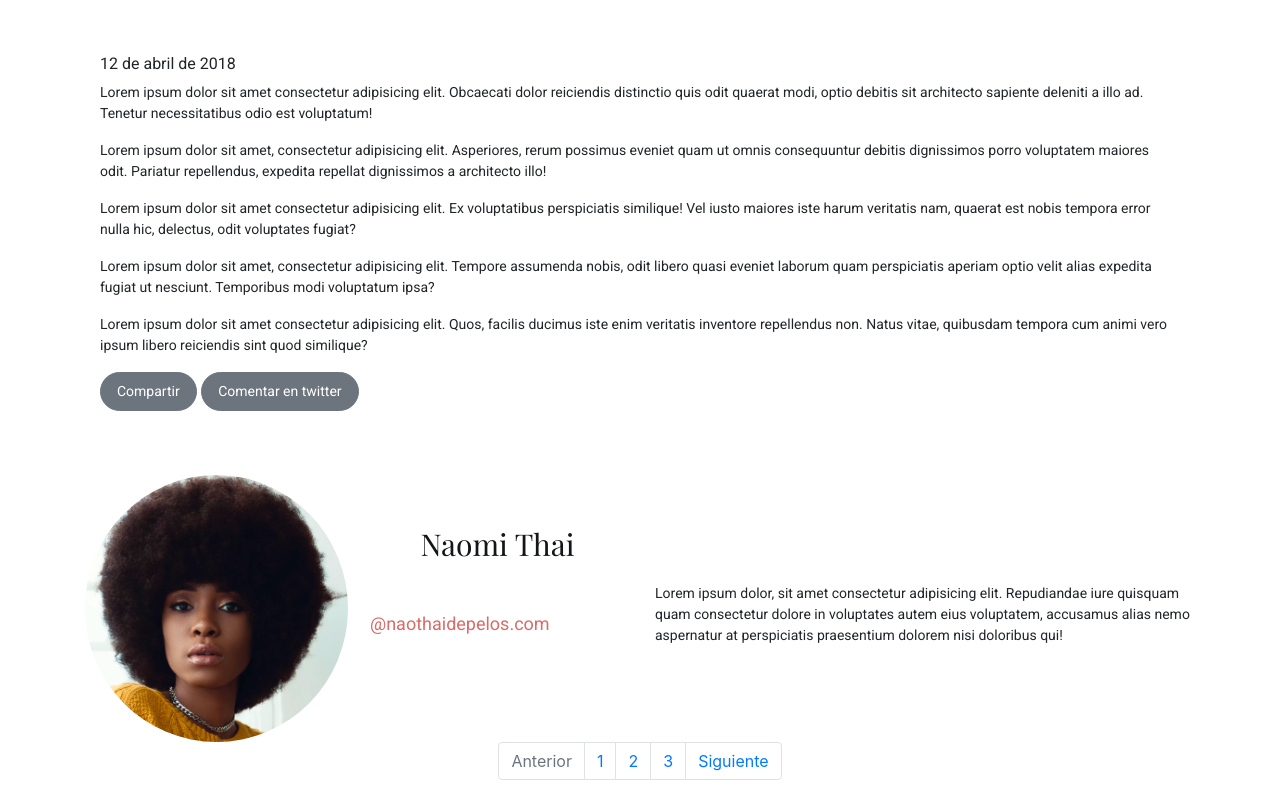
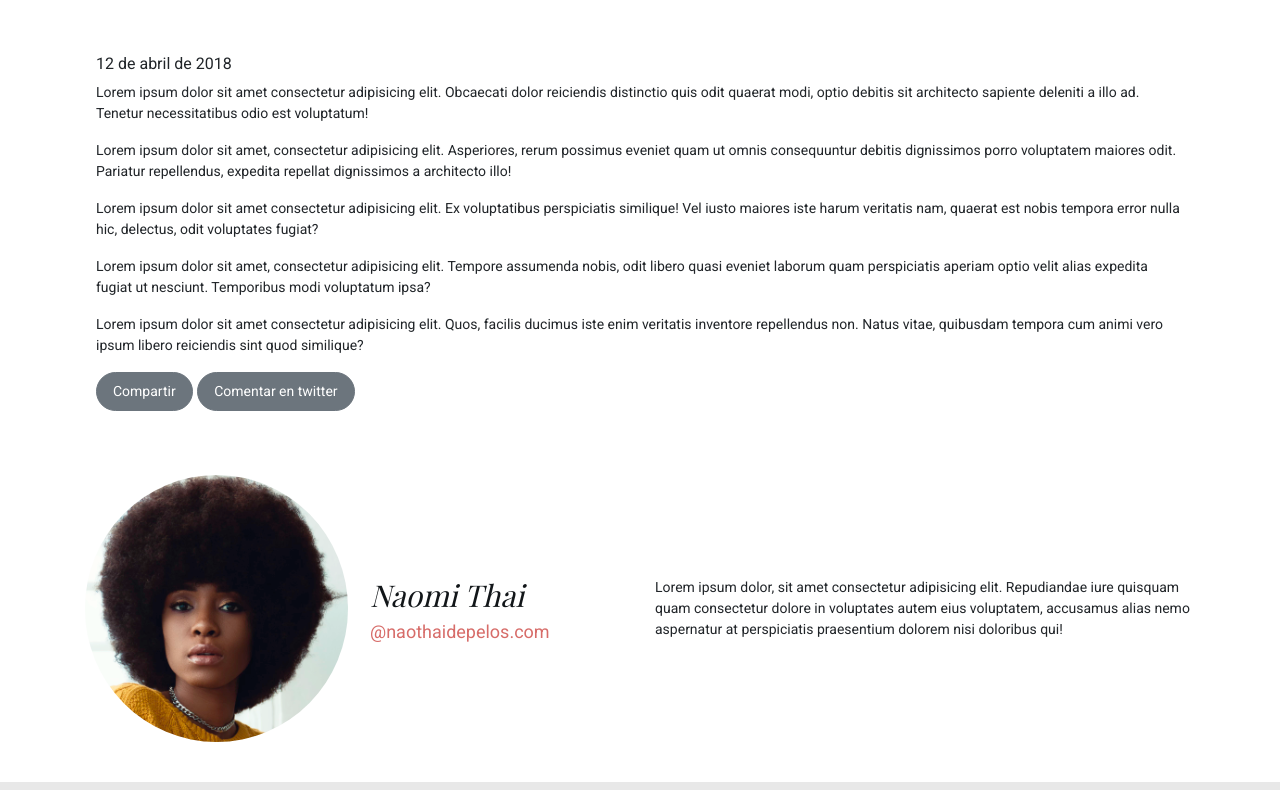
Before and after one commit to bernardahurtado/Blog-Barbershop, a plain HTML site: page index.html in a window 1280 px wide. Shown: the part 863-1653 px from the top of the page. Drawn offline with nearby package versions, Linux system fonts and the light colour scheme; a web font is replaced by a local one.

Commit message:
modificaciones index y estilos

```diff
--- a/assets/scss/base/_typography.scss
+++ b/assets/scss/base/_typography.scss
@@ -4,12 +4,14 @@ h1 {
     font-family: $playfair;
     font-weight: $black-italic;
     font-size: $xx-large;
+    font-style: italic;
 }
 
 h3 {
     font-family: $playfair;
     font-weight: $regular;
     font-size: $x-large;
+    font-style: italic;
 }
 
 h4 {
--- a/assets/scss/layout/_footer.scss
+++ b/assets/scss/layout/_footer.scss
@@ -3,4 +3,9 @@
 
     background-color: $eerie-black;
     text-align: center;
+    height: 12.5rem;
     }
+
+.logo__footer {
+    margin-top: 4.375rem;
+}
--- a/assets/scss/layout/_main.scss
+++ b/assets/scss/layout/_main.scss
@@ -25,8 +25,8 @@
 .container-fluid {
     padding-top: 5%;
     padding-bottom: 5%;
-    padding-left: 100px;
-    padding-right: 100px;
+    padding-left: 6rem;
+    padding-right: 6rem;
 }
 
 h3 {
@@ -37,13 +37,25 @@ h4 {
     color: $rudy-pink;
 }
 
+.sec-autor {
+    margin-bottom: 2.5rem;
+}
+
+.col__sec-autor {
+    text-align: left;
+    margin-top: 9%;
+}
+
 .sec__autor-h3 {
-    text-align: center;
-    margin-top: 20%;
     color: $eerie-black;
 }
 
-.sec__autor-p {
-    text-align: left;
-    margin-top: 20%;
+
+.pag__pagination {
+    background-color: $platinum;
+    height: 9rem;
 }
+
+nav__pagination ul, li {
+    padding-top: 4%;
+}
--- a/index.html
+++ b/index.html
@@ -75,19 +75,19 @@
   </section>
 
     <!--Sección del autor-->
-    <section>
+    <section class="sec-autor">
       <div class="container">
         <div class="row">
           <div class="col-3">
             <img class="rounded-circle" src="assets/img/naomi-thai.png" alt="Naomi Thai">
           </div>
 
-          <div class="col-3 ">
+          <div class="col-3 col__sec-autor">
             <h3 class="sec__autor-h3">Naomi Thai</h3>
             <h4 class="sec__autor-p">@naothaidepelos.com</h4>
           </div>
 
-          <div class="col-6">
+          <div class="col-6 col__sec-autor">
             <p class="sec__autor-p">Lorem ipsum dolor, sit amet consectetur adipisicing elit. Repudiandae iure quisquam quam consectetur dolore in voluptates autem eius voluptatem, accusamus alias nemo aspernatur at perspiciatis praesentium dolorem nisi doloribus qui!</p>
           </div>
         </div>
@@ -95,17 +95,17 @@
     </section>
 
     <!--Pagination-->
-    <section>
-      <nav aria-label="Page navigation example">
+    <section class="pag__pagination">
+      <nav aria-label="Page navigation example pagination nav__pagination">
         <ul class="pagination justify-content-center">
          <li class="page-item disabled">
-            <a class="page-link" href="#" tabindex="-1" aria-disabled="true">Anterior</a>
+           <a class="page-link" href="#" tabindex="-1" aria-disabled="true">Previous</a>
           </li>
          <li class="page-item"><a class="page-link" href="#">1</a></li>
          <li class="page-item"><a class="page-link" href="#">2</a></li>
           <li class="page-item"><a class="page-link" href="#">3</a></li>
          <li class="page-item">
-            <a class="page-link" href="#">Siguiente</a>
+           <a class="page-link" href="#">Next</a>
          </li>
        </ul>
      </nav>
@@ -113,7 +113,7 @@
 
     <!--Footer-->
     <footer class="footer">
-      <img class="logo" src="assets/img/logo.png" alt="Logo">
+      <img class="logo logo__footer" src="assets/img/logo.png" alt="Logo">
     </footer>
 
 
```
Also changed, not shown: assets/css/style.css, 1 other file. Lines whose indentation alone changed are shown as unchanged.
